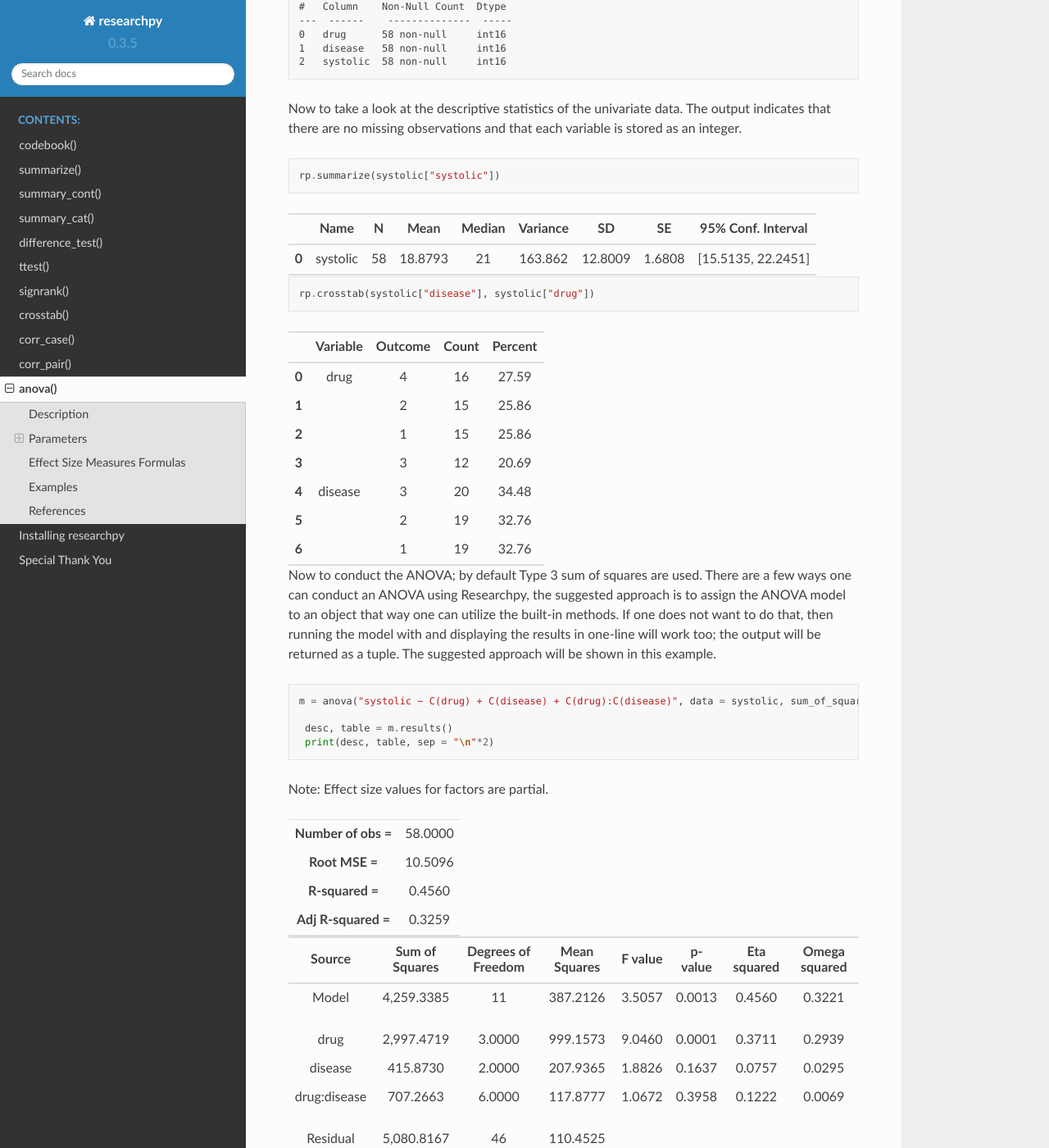
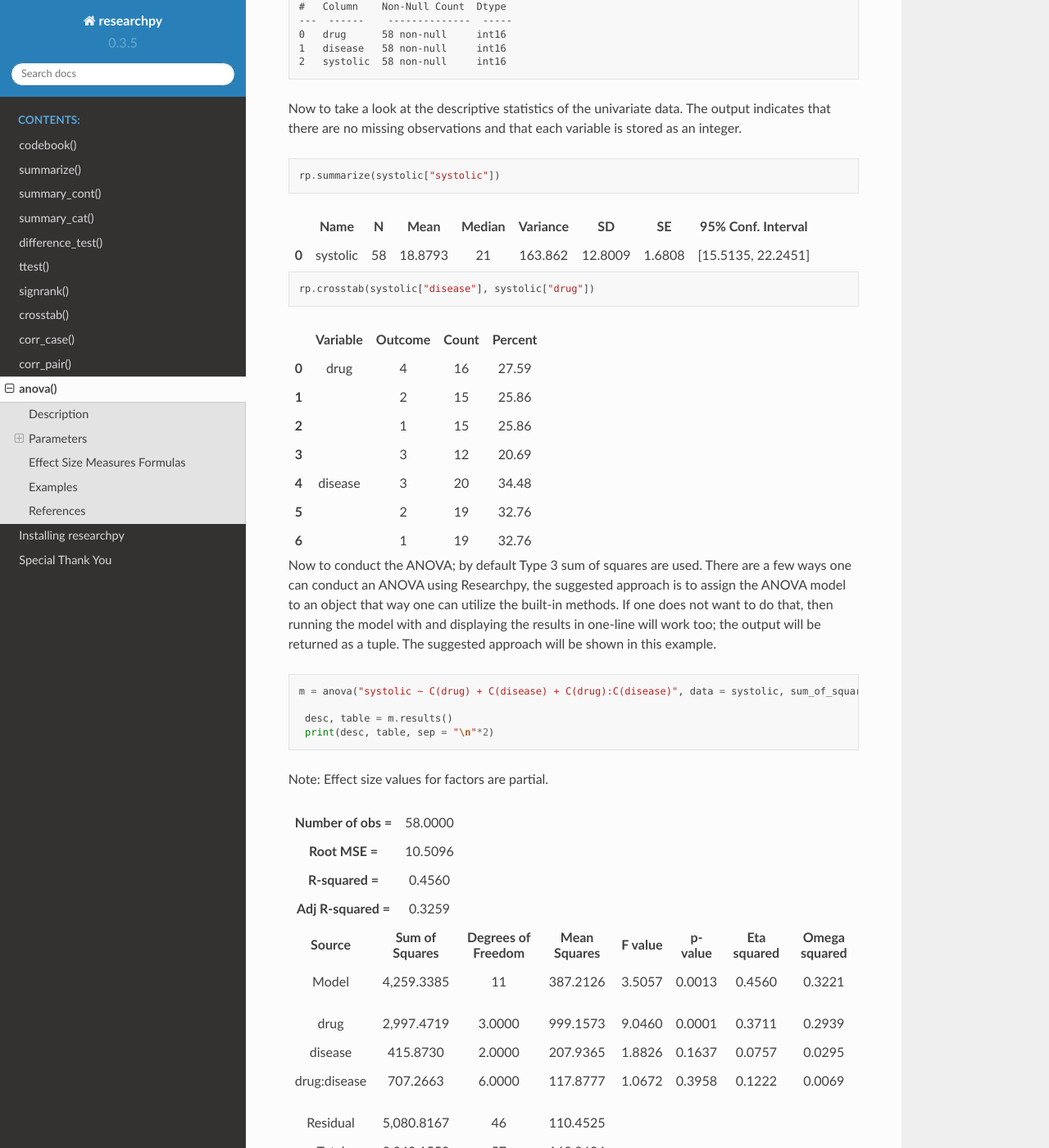
Before and after one commit to researchpy/documentation, a Sphinx documentation site: the page built from source/anova_documentation.rst, in a window 1280 px wide and 1400 px high, scrolled down 2038 px. Shown: the whole window at 82% size. Built offline with Sphinx 7.4.7 and the Read the Docs theme 2.0.0, drawn with Linux system fonts in a browser that asks for light colours; cross-references to code outside the pages are shown as plain code.

Commit message:
Update my-styles.css

```diff
--- a/source/_static/my-styles.css
+++ b/source/_static/my-styles.css
@@ -30,7 +30,7 @@
   text-align: center;
 }
 
-.dataframe thead, tbody {
+thead.dataframe, tbody.dataframe {
 	border-bottom: 2px solid #ddd;
 	border-top: 2px solid #ddd;
 }
```
